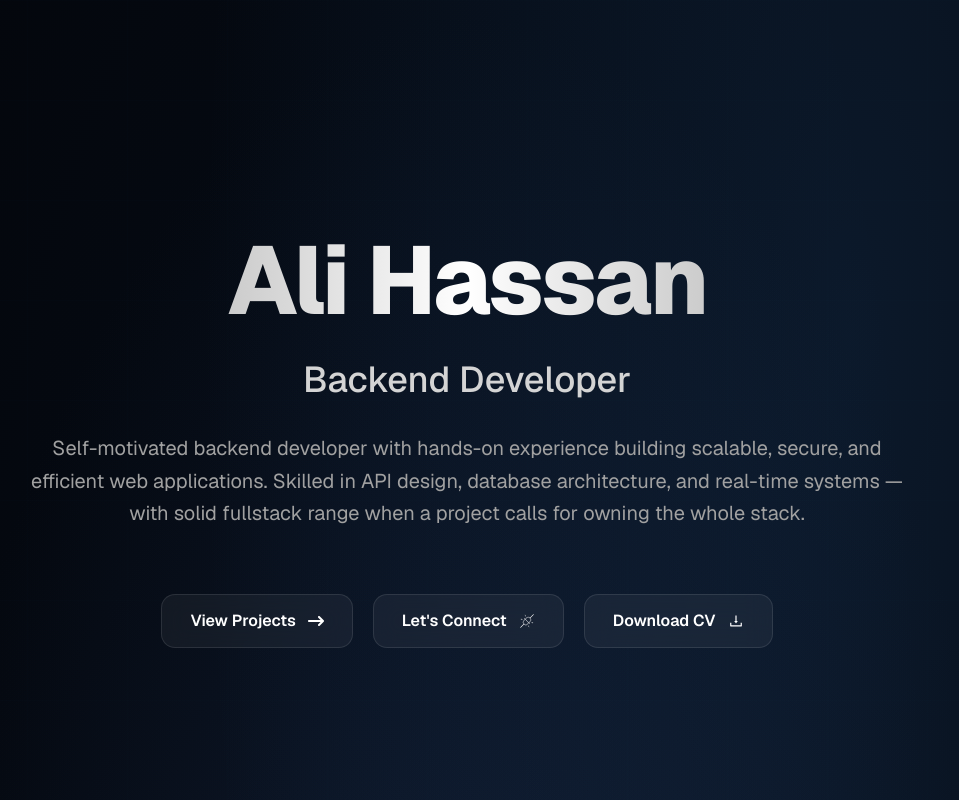
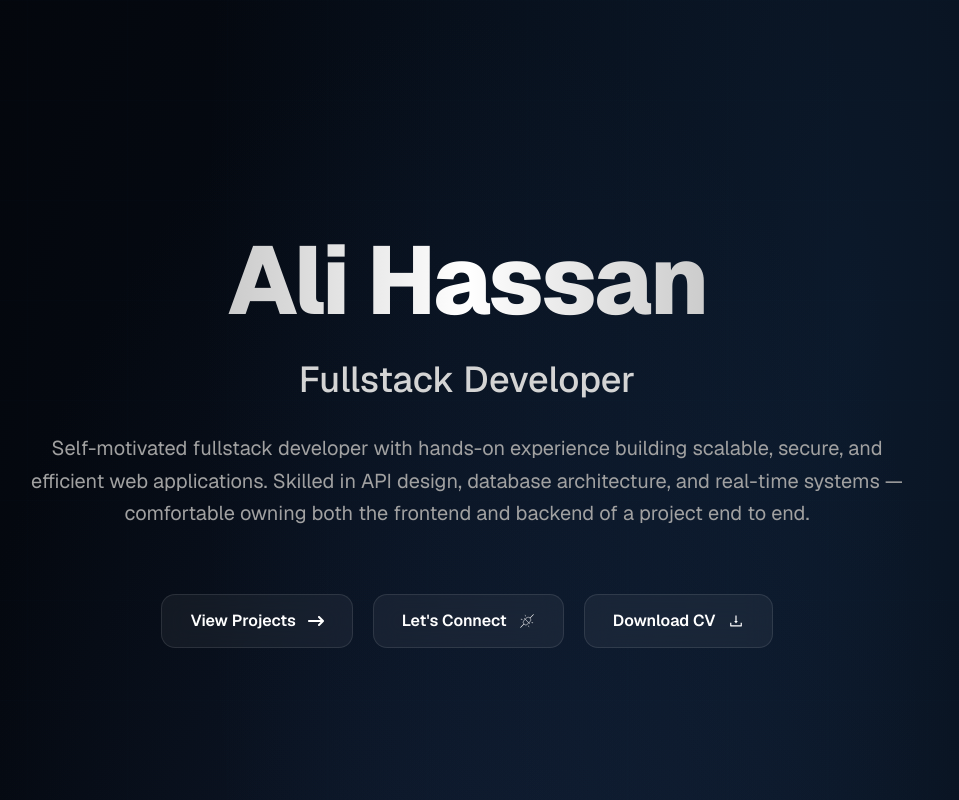
Before and after one commit to Khemu1/my-portfolio, a Next.js app: page / in a window 1280 px wide. Shown: the top 800 px of the page, without its empty margins (173-1132 px from the left). Built offline with nearby package versions, Linux system fonts and the light colour scheme.

Commit message:
feat(home): updated role to Fullstack Developer and enhance description for clarity

```diff
--- a/app/page.tsx
+++ b/app/page.tsx
@@ -48,17 +48,18 @@ export default function Home() {
               className="text-3xl md:text-4xl font-medium text-neutral-300"
               variants={fadeUp}
             >
-              Backend Developer
+              Fullstack Developer
             </motion.h2>
 
             <motion.p
               className="text-lg md:text-xl text-neutral-400 leading-relaxed"
               variants={fadeUp}
             >
-              Self-motivated backend developer with hands-on experience building
-              scalable, secure, and efficient web applications. Skilled in API
-              design, database architecture, and real-time systems — with solid
-              fullstack range when a project calls for owning the whole stack.
+              Self-motivated fullstack developer with hands-on experience
+              building scalable, secure, and efficient web applications. Skilled
+              in API design, database architecture, and real-time systems —
+              comfortable owning both the frontend and backend of a project end
+              to end.
             </motion.p>
 
             <motion.div
```
